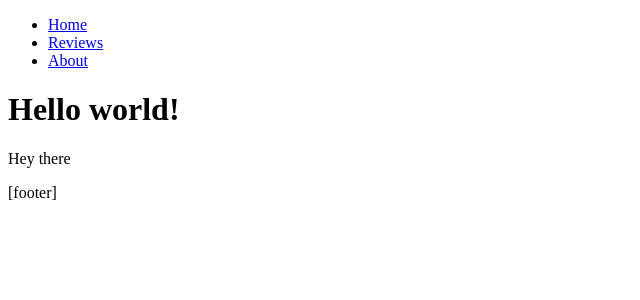
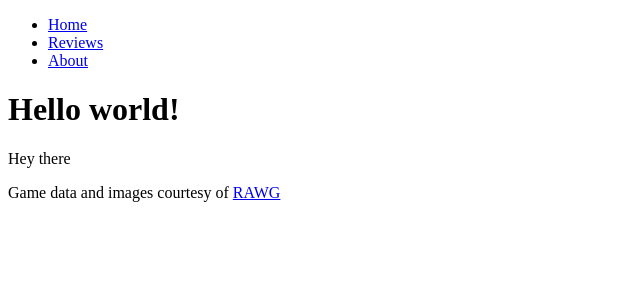
Before and after one commit to rupindersingh91/next-reviews, a Next.js app: page / in a window 1280 px wide. Shown: the top 300 px of the page, without its empty margins (0-640 px from the left). Built offline with nearby package versions, Linux system fonts and the light colour scheme.

Commit message:
Added link to footer

```diff
--- a/app/layout.jsx
+++ b/app/layout.jsx
@@ -14,7 +14,7 @@ export default function RootLayout({ children }) {
                                 <Link href="/reviews">Reviews</Link>
                             </li>
                             <li>
-                                <Link href="/about"  prefetch={false}>About</Link>
+                                <Link href="/about" prefetch={false}>About</Link>
                             </li>
                         </ul>
                     </nav>
@@ -23,7 +23,7 @@ export default function RootLayout({ children }) {
                     {children}
                 </main>
                 <footer>
-                    [footer]
+                    Game data and images courtesy of <a href="https://www.rawg.com" target="_blank">RAWG</a>
                 </footer>
             </body>
         </html>
```
